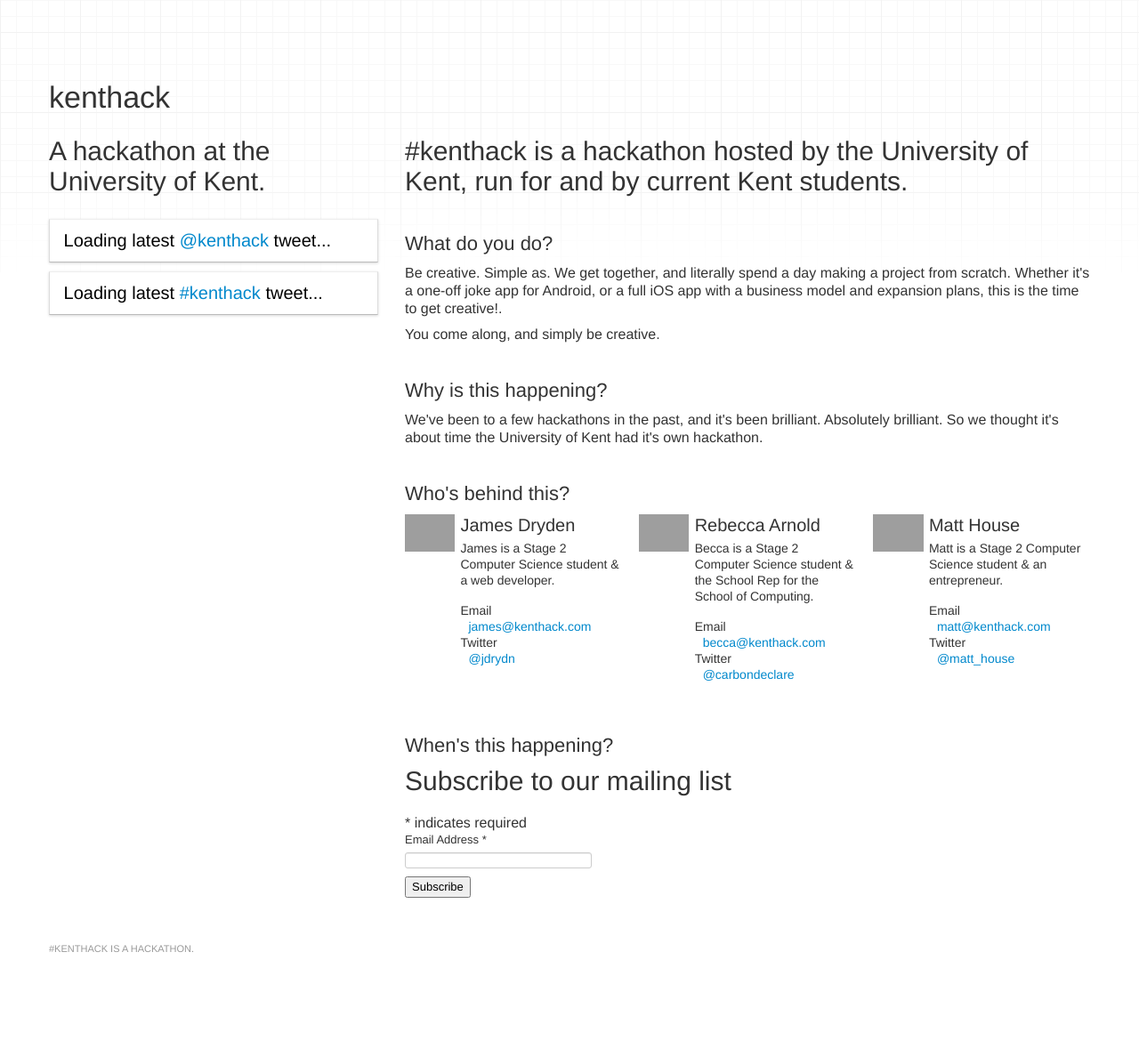
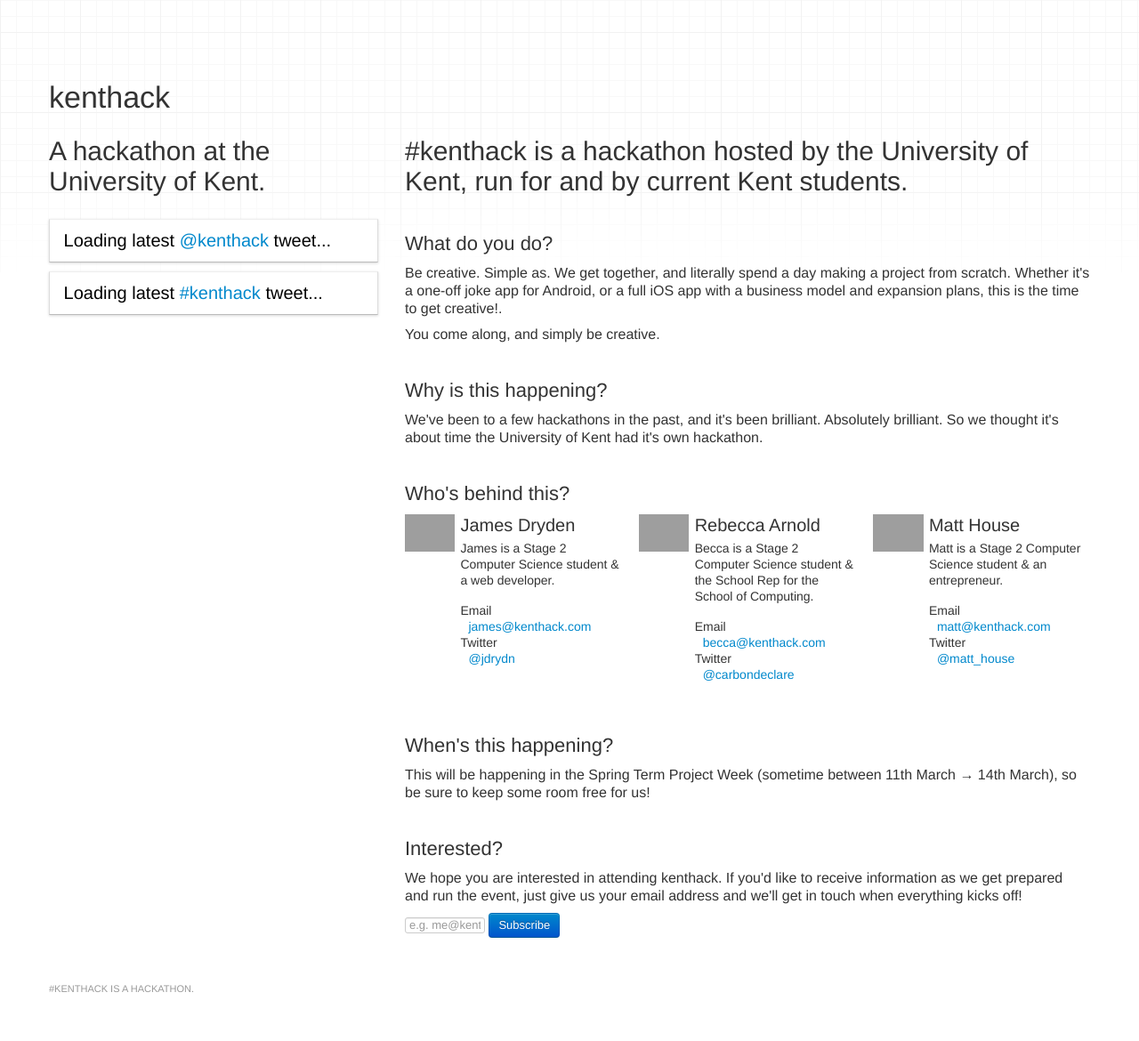
Before and after one commit to jdrydn/kenthack.github.io, a Jekyll site: the page built from home.html, in a window 1280 px wide. Shown: the whole page at 89% size. Built offline with Jekyll 4.4.1, drawn with Linux system fonts in a browser that asks for light colours; before the commit the page ends 1125 px from its top, so only the background shows below that; grey boxes are pictures that could not be loaded.

Commit message:
Styling form

```diff
--- a/home.html
+++ b/home.html
@@ -141,13 +141,14 @@
 						<section class="when">
 							<h3>When's this happening?</h3>
 							<div class="countdown"></div>
+							<p>This will be happening in the Spring Term Project Week (sometime between 11th March &rarr; 14th March), so be sure to keep some room free for us!</p>
 						</section>
 
 						<section class="you">
-							<!-- Begin MailChimp Signup Form -->
-							<div id="mc_embed_signup">
-								<form action="http://kenthack.us6.list-manage.com/subscribe/post?u=848614f50f629fb380bacbaa4&amp;id=f7d6db0c3a" method="post" id="mc-embedded-subscribe-form" name="mc-embedded-subscribe-form" class="validate" target="_blank" novalidate>
-									<h2>Subscribe to our mailing list</h2>
+							<h3>Interested?</h3>
+							<p>We hope you are interested in attending kenthack. If you'd like to receive information as we get prepared and run the event, just give us your email address and we'll get in touch when everything kicks off!</p>
+								<!--
+								<form action="http://kenthack.us6.list-manage.com/subscribe/post?u=848614f50f629fb380bacbaa4&amp;id=f7d6db0c3a" method="post" id="mc-embedded-subscribe-form" name="mc-embedded-subscribe-form" class="validate form-inline" novalidate>
 									<div class="indicates-required"><span class="asterisk">*</span> indicates required</div>
 									<div class="mc-field-group">
 										<label for="mce-EMAIL">Email Address  <span class="asterisk">*</span></label>
@@ -159,8 +160,11 @@
 									</div>
 									<div class="clear"><input type="submit" value="Subscribe" name="subscribe" id="mc-embedded-subscribe" class="button"></div>
 								</form>
-							</div>
-							<!--End mc_embed_signup-->
+								-->
+							<form action="http://kenthack.us6.list-manage.com/subscribe/post?u=848614f50f629fb380bacbaa4&amp;id=f7d6db0c3a" method="post" class="form-inline" novalidate>
+								<input placeholder="e.g. me@kent.ac.uk" type="email" value=""name="EMAIL" class="input-small"/>
+								<input type="submit" value="Subscribe" name="subscribe" class="btn btn-primary"/>
+							</form>
 						</section>
 
 					</section>
```
